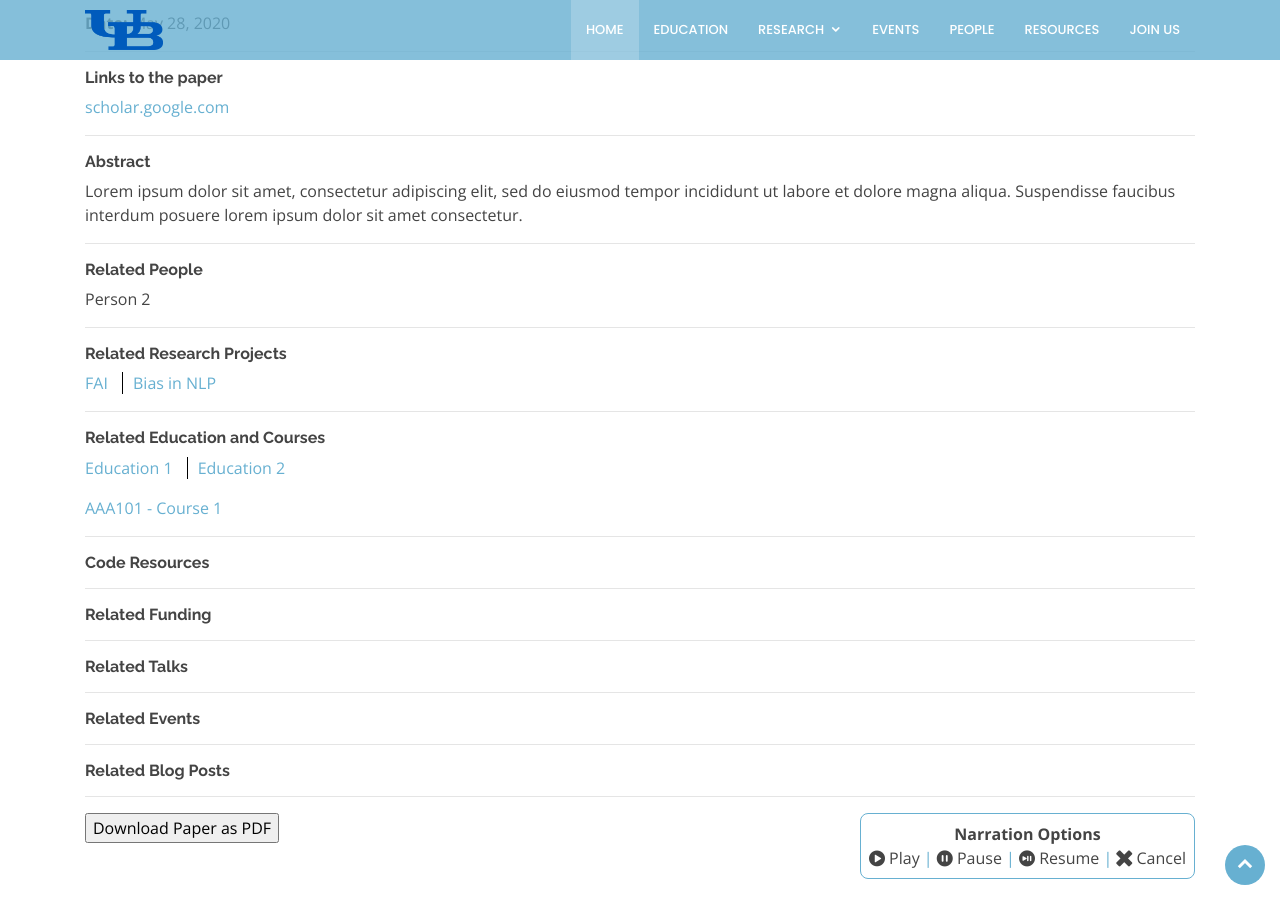
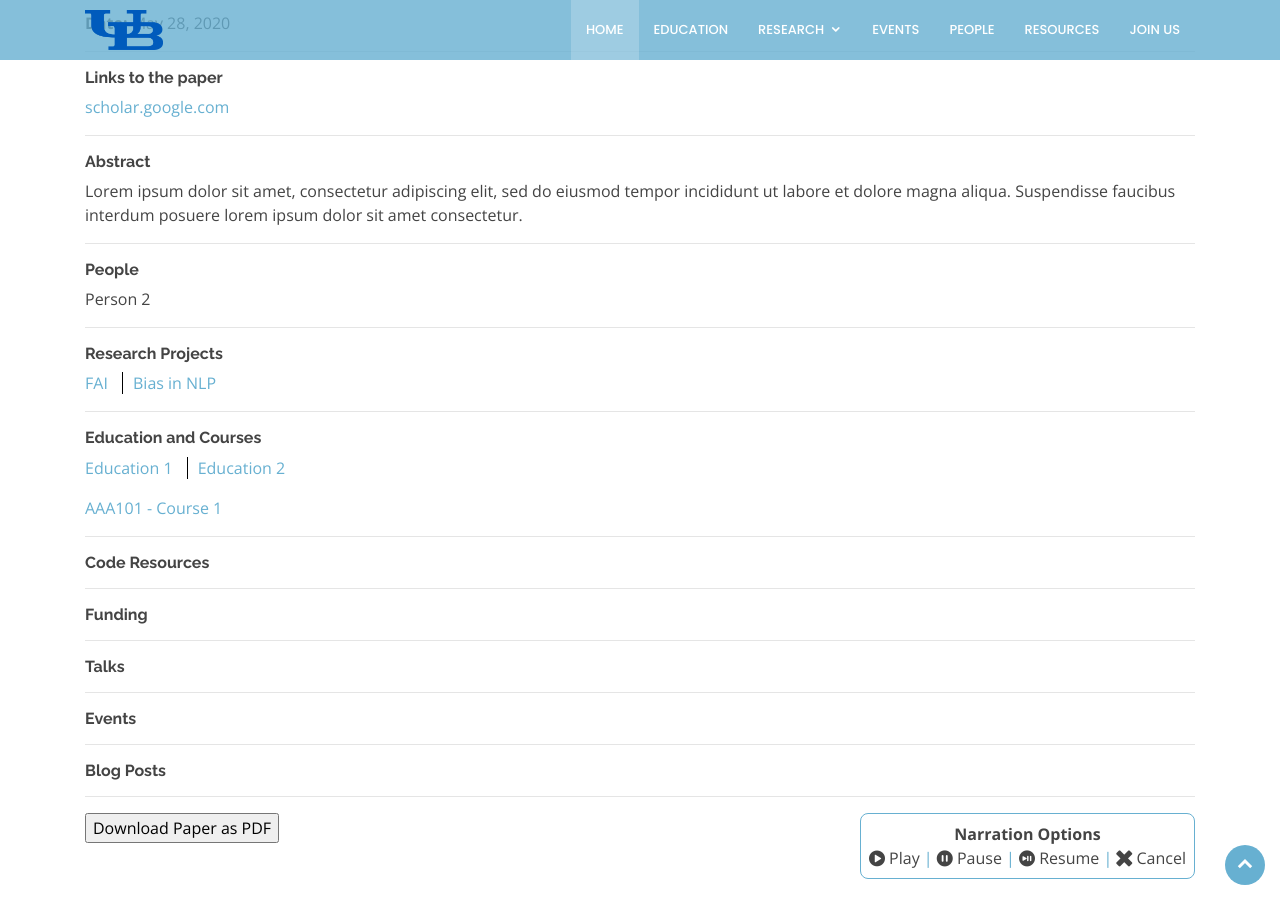
Before and after one commit to Mgeraci19/CS4SG.github.io, a Jekyll site: the page built from _publications/Publication 1.md, in a window 1280 px wide and 900 px high, scrolled down 337 px. Built offline with Jekyll 4.4.1, drawn with Linux system fonts in a browser that asks for light colours.

Commit message:
Update publication.html

```diff
--- a/_layouts/publication.html
+++ b/_layouts/publication.html
@@ -21,7 +21,7 @@ function findHostname(url){
     {% if all_peop contains tag %}
         {% for peop in site.people %}
             {% if tag == peop.key %}
-                <li><a href="{{ peop.link }}" target="_blank">{{ tag }}</a> &nbsp; <label style="background-color:gray; padding:4px; border-radius:5px; color:white; font-size: small;">{{ peop.category }}</label></li>
+                <li><a href="{{ peop.link }}" target="_blank">{{ tag }}</a> &nbsp; <label class="peopleTag">{{ peop.category }}</label></li>
             {% endif %}
         {% endfor %}
     {% else %}
@@ -63,7 +63,7 @@ function findHostname(url){
 
 
 <!---------------------------->
-<h6><b>Related People</b></h6>
+<h6><b>People</b></h6>
 {% assign people_tag = page.tagged_people | split: "," %}
 {% assign peopLis = "" | split: ',' %}
 {% for peop in site.people %}
@@ -86,7 +86,7 @@ function findHostname(url){
 <!---------------------------->
 
 {% assign tag_array = page.tagged_projects | split: "," %}
-<h6><b>Related Research Projects</b></h6>
+<h6><b>Research Projects</b></h6>
 
 <ul class="menu">
 {% for tag in tag_array %}
@@ -107,7 +107,7 @@ function findHostname(url){
 {% assign edu_tag_array = page.tagged_education | split: "," %}
 {% assign course_tag_array = page.tagged_courses | split: "," %}
 
-<h6><b> Related Education and Courses</b></h6>
+<h6><b>Education and Courses</b></h6>
 <ul class="menu">
 {% for tag in edu_tag_array %}
     {% for education_project in site.education %}
@@ -149,7 +149,7 @@ function findHostname(url){
 
 <!---------------------------->
 {% assign funding_array = page.tagged_funding | split: "," %}
-<h6><b>Related Funding</b></h6>
+<h6><b>Funding</b></h6>
 
 <ul class="menu">
 {% for tag in funding_array %}
@@ -166,7 +166,7 @@ function findHostname(url){
 
 <!---------------------------->
 {% assign talks_array = page.tagged_talks | split: "," %}
-<h6><b>Related Talks</b></h6>
+<h6><b>Talks</b></h6>
 
 <ul class="menu">
 {% for tag in talks_array %}
@@ -183,7 +183,7 @@ function findHostname(url){
 
 <!---------------------------->
 {% assign events_array = page.tagged_events | split: "," %}
-<h6><b>Related Events</b></h6>
+<h6><b>Events</b></h6>
 
 <ul class="menu">
 {% for tag in events_array %}
@@ -211,7 +211,7 @@ function findHostname(url){
 
 <!---------------------------->
 
-<h6><b>Related Blog Posts</b></h6>
+<h6><b>Blog Posts</b></h6>
 <ul class="menu">
 {% for post in site.posts %}
     {% if post.tagged_projects contains page.key %}
```
